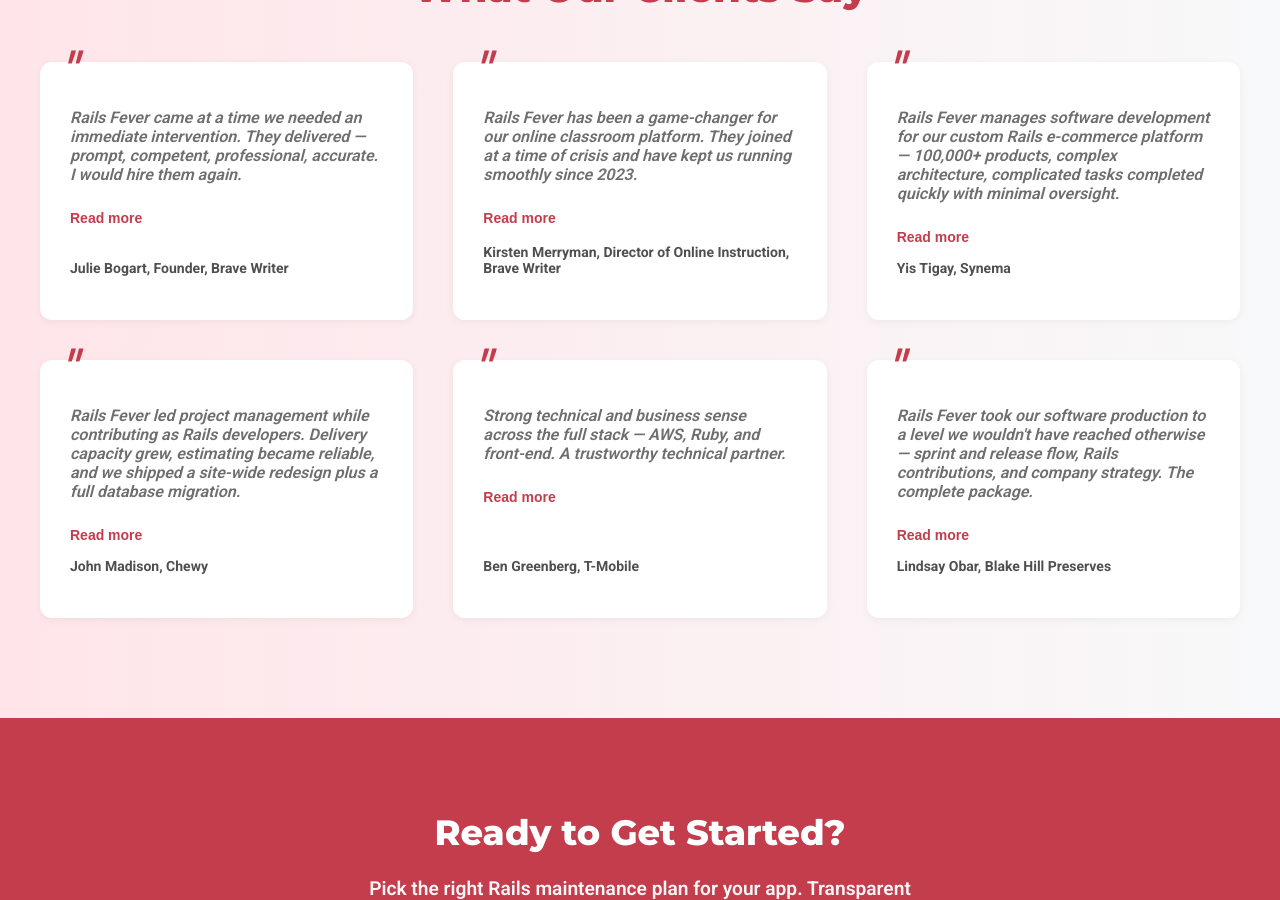
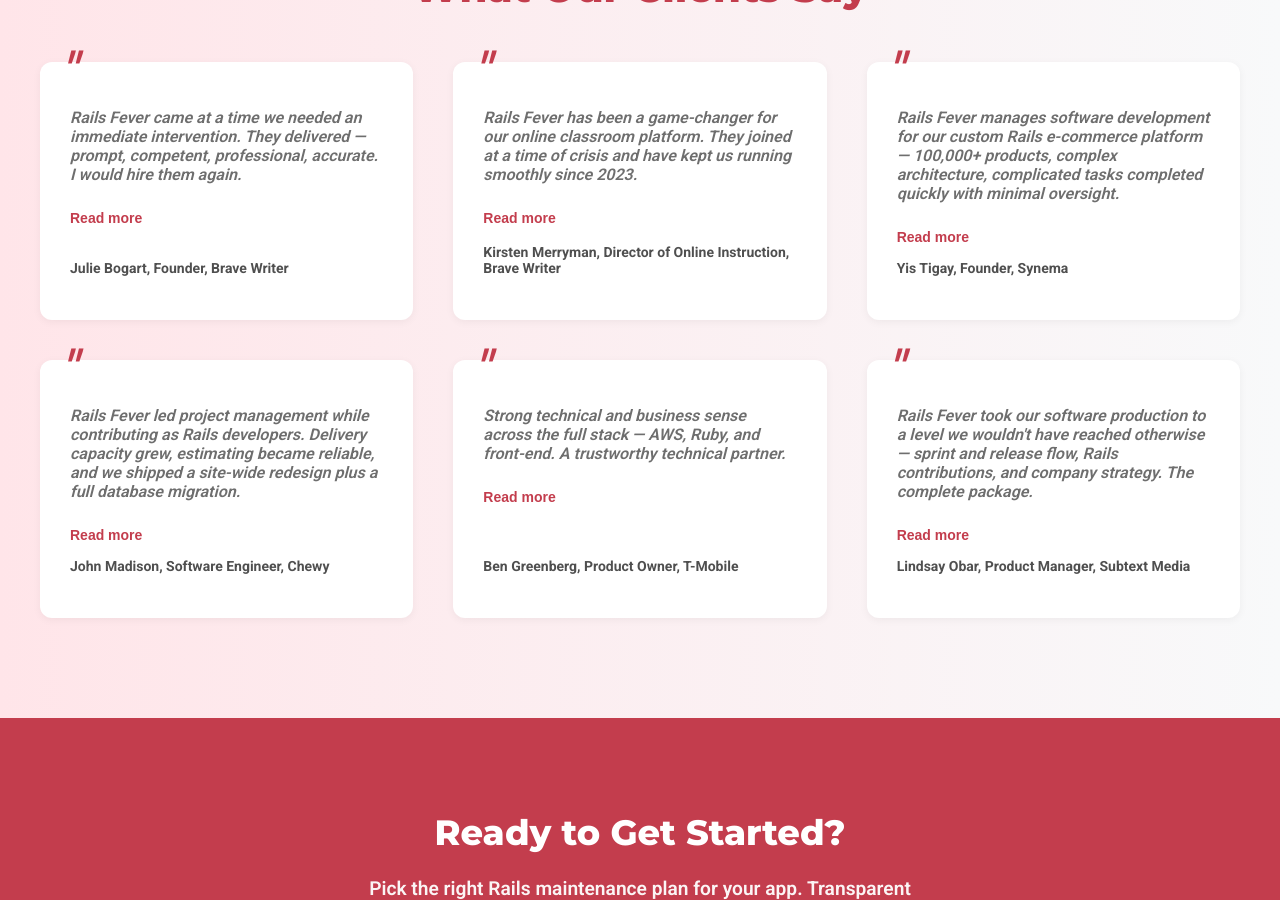
Before and after one commit to waleo/railsfever-05-2025, a Jekyll site: the page built from index.html, in a window 1280 px wide and 900 px high, scrolled down 2192 px. Built offline with Jekyll 4.4.1, drawn with Linux system fonts in a browser that asks for light colours.

Commit message:
Update attributions

```diff
--- a/index.html
+++ b/index.html
@@ -84,7 +84,7 @@ description: "Ruby on Rails consultancy specializing in Rails upgrades, ongoing
           <p>Rails Fever consults with us to manage software development for our custom Ruby on Rails e-commerce platform. Given that we sell over 100,000 rugs on the site, the architecture and data management is complex and demanding. Rails Fever combines technical know-how with excellent organizational skills, completing complicated tasks quickly with minimal oversight, which is excellent for our small team. Trustworthy and pleasant to work with &mdash; highly recommended.</p>
         </div>
         <button class="testimonial-toggle" type="button" aria-expanded="false">Read more</button>
-        <p class="testimonial-attribution">Yis Tigay, Synema</p>
+        <p class="testimonial-attribution">Yis Tigay, Founder, Synema</p>
       </div>
 
       <div class="testimonial-card">
@@ -93,7 +93,7 @@ description: "Ruby on Rails consultancy specializing in Rails upgrades, ongoing
           <p>I had the honor to work with Rails Fever, taking the lead on project management while simultaneously contributing as Rails developers. Critical thinkers who ask the important questions. During their tenure, our team greatly improved its capacity for deliveries, established a reliable process for story-point estimating, underwent a site-wide redesign, migrated to an entirely new database schema, and shipped countless other features. Would recommend for any engineering team.</p>
         </div>
         <button class="testimonial-toggle" type="button" aria-expanded="false">Read more</button>
-        <p class="testimonial-attribution">John Madison, Chewy</p>
+        <p class="testimonial-attribution">John Madison, Software Engineer, Chewy</p>
       </div>
 
       <div class="testimonial-card">
@@ -102,7 +102,7 @@ description: "Ruby on Rails consultancy specializing in Rails upgrades, ongoing
           <p>I worked with Wale (founder of Rails Fever) for several months managing software for a large client. Strong technical and business sense applied to software design problems. Full stack &mdash; from fixing server issues on AWS, to writing great Ruby code, to dealing with front-end issues. A trustworthy technical partner.</p>
         </div>
         <button class="testimonial-toggle" type="button" aria-expanded="false">Read more</button>
-        <p class="testimonial-attribution">Ben Greenberg, T-Mobile</p>
+        <p class="testimonial-attribution">Ben Greenberg, Product Owner, T-Mobile</p>
       </div>
 
       <div class="testimonial-card">
@@ -111,7 +111,7 @@ description: "Ruby on Rails consultancy specializing in Rails upgrades, ongoing
           <p>Rails Fever took our software production process to a level that might never have been reached without them. They provided a constant open stream of communication between product owners and the development team that pushed our productivity forward and eliminated considerable prep work. At our small startup they balanced managing our sprint and release flow with contributing as a Rails developer and improving our company strategy. The complete package.</p>
         </div>
         <button class="testimonial-toggle" type="button" aria-expanded="false">Read more</button>
-        <p class="testimonial-attribution">Lindsay Obar, Blake Hill Preserves</p>
+        <p class="testimonial-attribution">Lindsay Obar, Product Manager, Subtext Media</p>
       </div>
     </div>
 
```
Also changed, not shown: other parts of index.html (+2 -0 lines).
